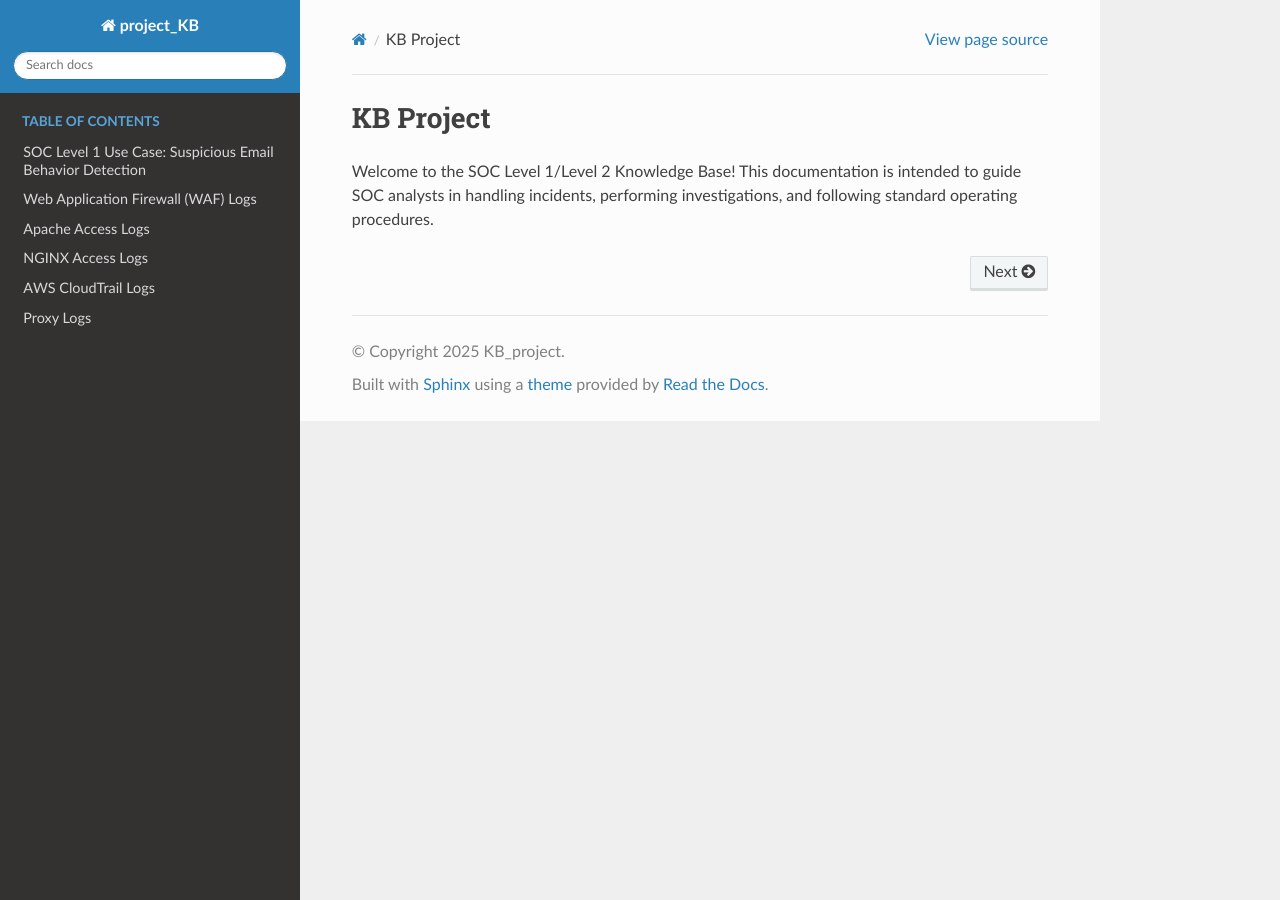
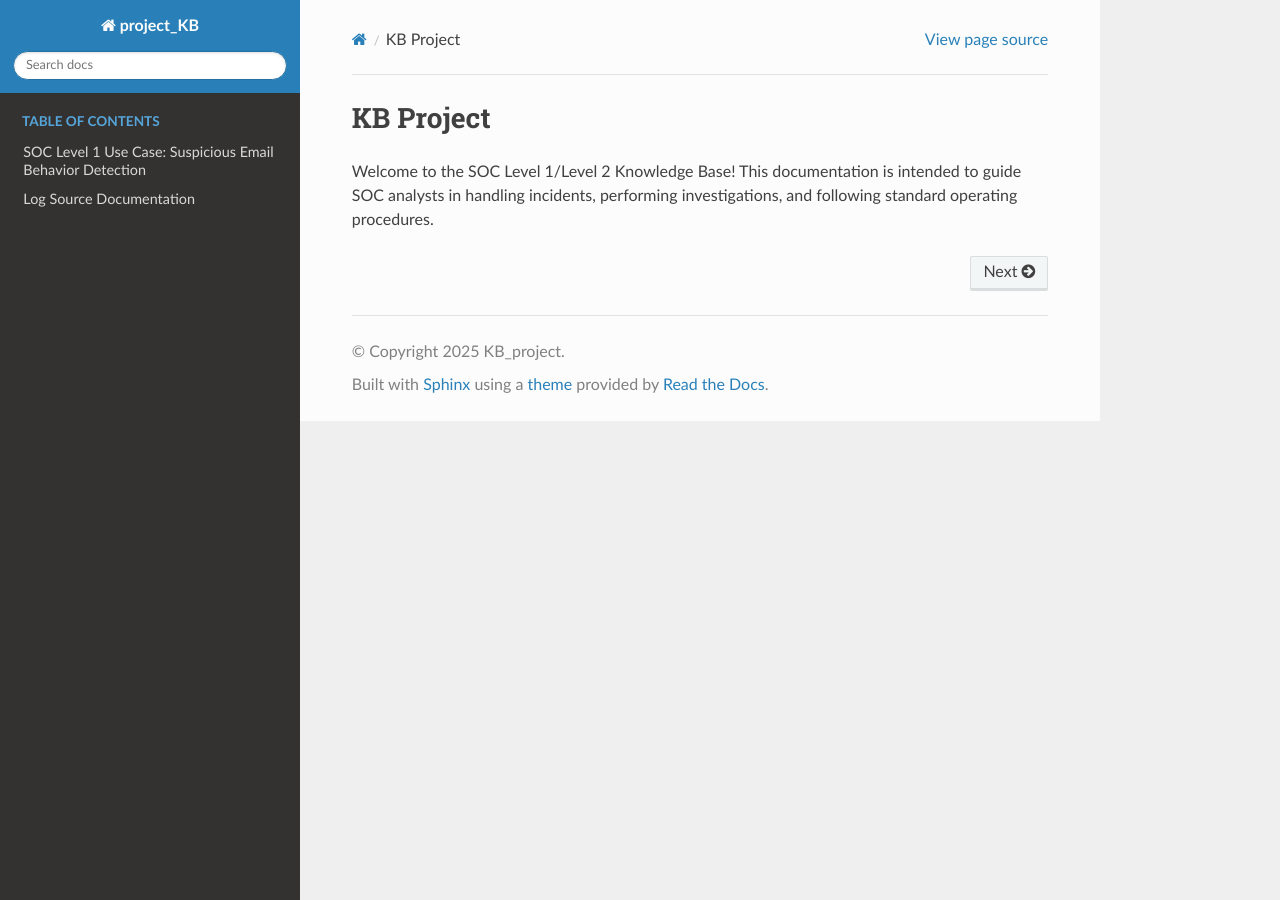
Before and after one commit to littl3gh0st/project_KB, a Sphinx documentation site: the page built from docs/source/index.rst, in a window 1280 px wide. Built offline with Sphinx 7.4.7 and the Read the Docs theme 3.1.0, drawn with Linux system fonts in a browser that asks for light colours; pages that are not in the unit, such as notebooks, are missing from menus.

Commit message:
Update index.rst

```diff
--- a/docs/source/index.rst
+++ b/docs/source/index.rst
@@ -11,8 +11,4 @@ Welcome to the SOC Level 1/Level 2 Knowledge Base! This documentation is intende
    :hidden:
 
    soc
-   waf
-   apache_access
-   nginx_access
-   aws_cloudtrail
-   proxy
+   logsource
```
